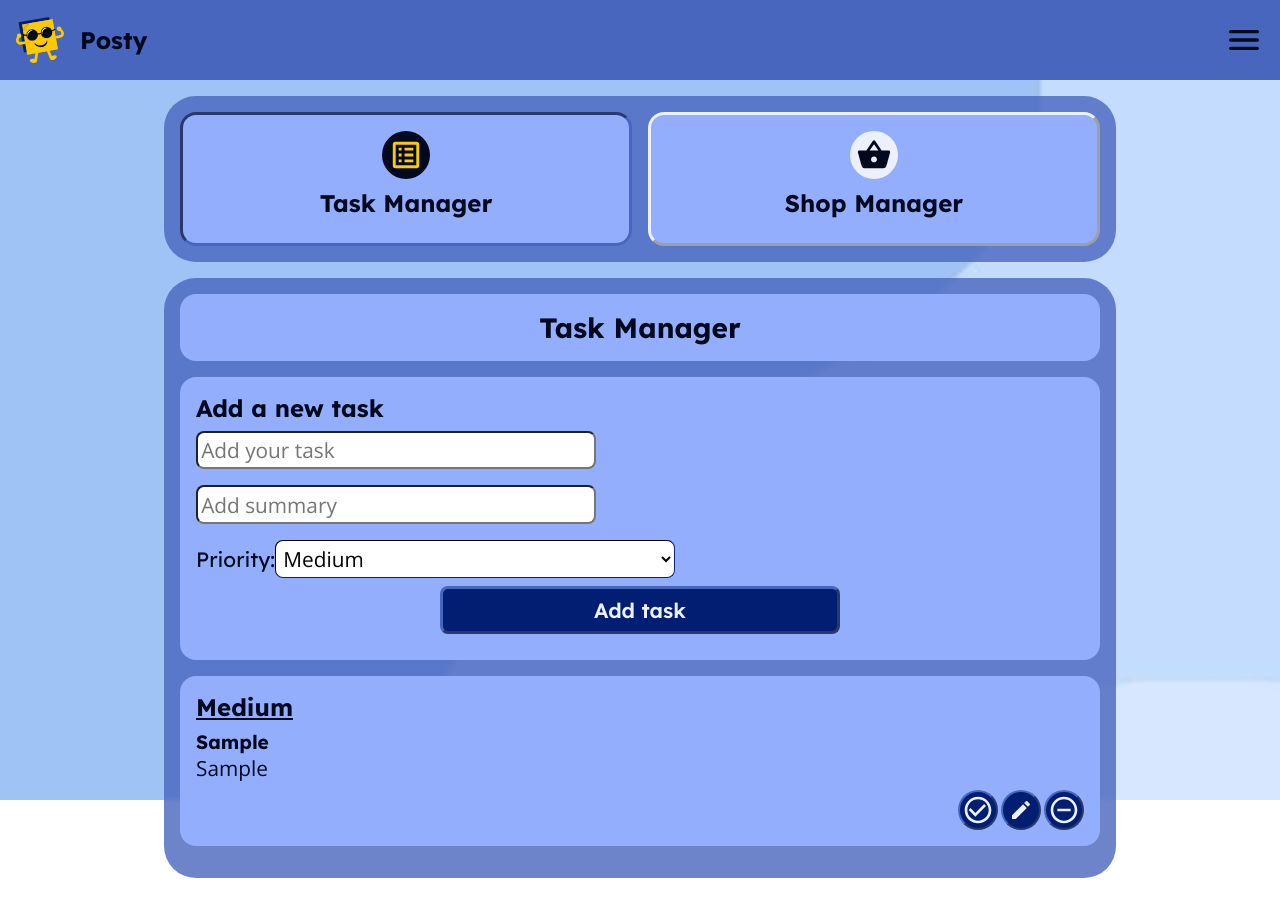
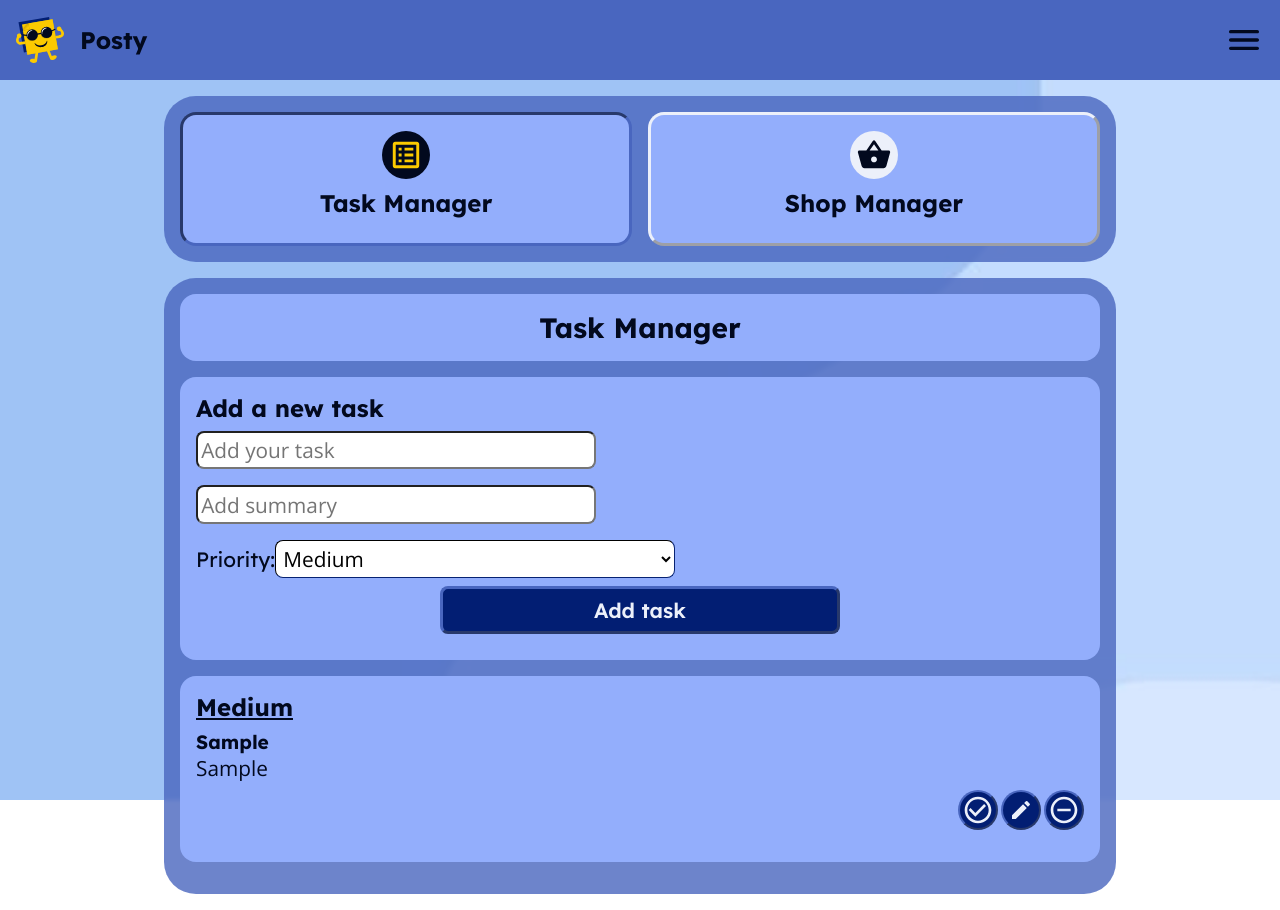
Before and after one commit to EvaneRex/taskmanager, a React (Vite) app: page / in a window 1280 px wide. Both pictures are taken after typing "Sample", "Sample" into the empty fields and a click on the button "Add task". Built offline with nearby package versions, Linux system fonts and the light colour scheme.

Commit message:
fixed the underline!

```diff
--- a/src/App.css
+++ b/src/App.css
@@ -547,6 +547,10 @@ header .menu-icon {
     width: 45%;
     justify-self: center;
   }
+  .taskmanager .taskBox ul li,
+  .shopmanager .taskBox ul li {
+    padding-bottom: 1rem;
+  }
   .taskmanager .taskBox ul li button,
   .shopmanager .taskBox ul li button {
     width: 2.5rem;
--- a/src/App.scss
+++ b/src/App.scss
@@ -314,6 +314,7 @@ header {
     .taskBox {
       ul {
         li {
+          padding-bottom: 1rem;
           button {
             width: 2.5rem;
             height: 2.5rem;
```
Also changed, not shown: 1 other file (tests, documents, lock files or other folders).
